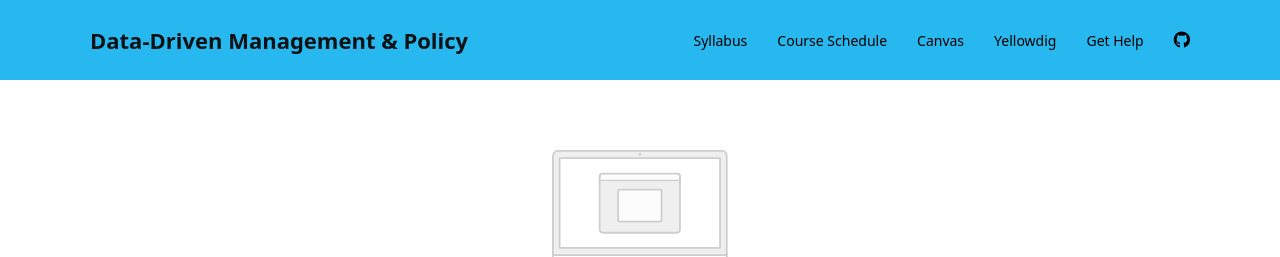
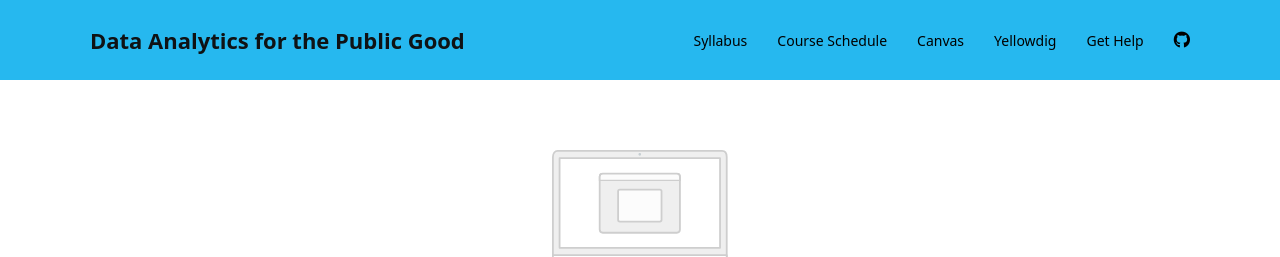
Before and after one commit to DS4PS/course-asu-paf-586-summer-2019, a Jekyll site: the page built from index.md, in a window 1280 px wide. Shown: the top 257 px of the page. Built offline with Jekyll 4.4.1, drawn with Linux system fonts in a browser that asks for light colours; nearby versions of some CDN libraries; a style sheet for code colours, icons or effects is not loaded.

Commit message:
Update _config.yml

```diff
--- a/_config.yml
+++ b/_config.yml
@@ -5,8 +5,8 @@
 # 'bundle exec jekyll serve'. If you change this file, please restart the server process.
 
 # Site title and description
-title:              DS4MP
-description:        Intro. course in data science for public policy and management students
+title:              DS4PS
+description:        Intro. course in data-drive management
 
 # Site subpath, e.g. /blog
 baseurl:            "/paf-586-summer-2019"
@@ -20,7 +20,7 @@ url :               "https://ds4ps.github.io"
 # Site logo, image or text
 brand:
     image:          # logo.svg  # e.g. logo.png, upload logo image file to /assets/img/ folder
-    text:           Data-Driven Management & Policy      # if the above "logo:" image variable  is not set, this text logo is displayed instead
+    text:           Data Analytics for the Public Good      # if the above "logo:" image variable  is not set, this text logo is displayed instead
 
 # Default author settings
 author:
```
